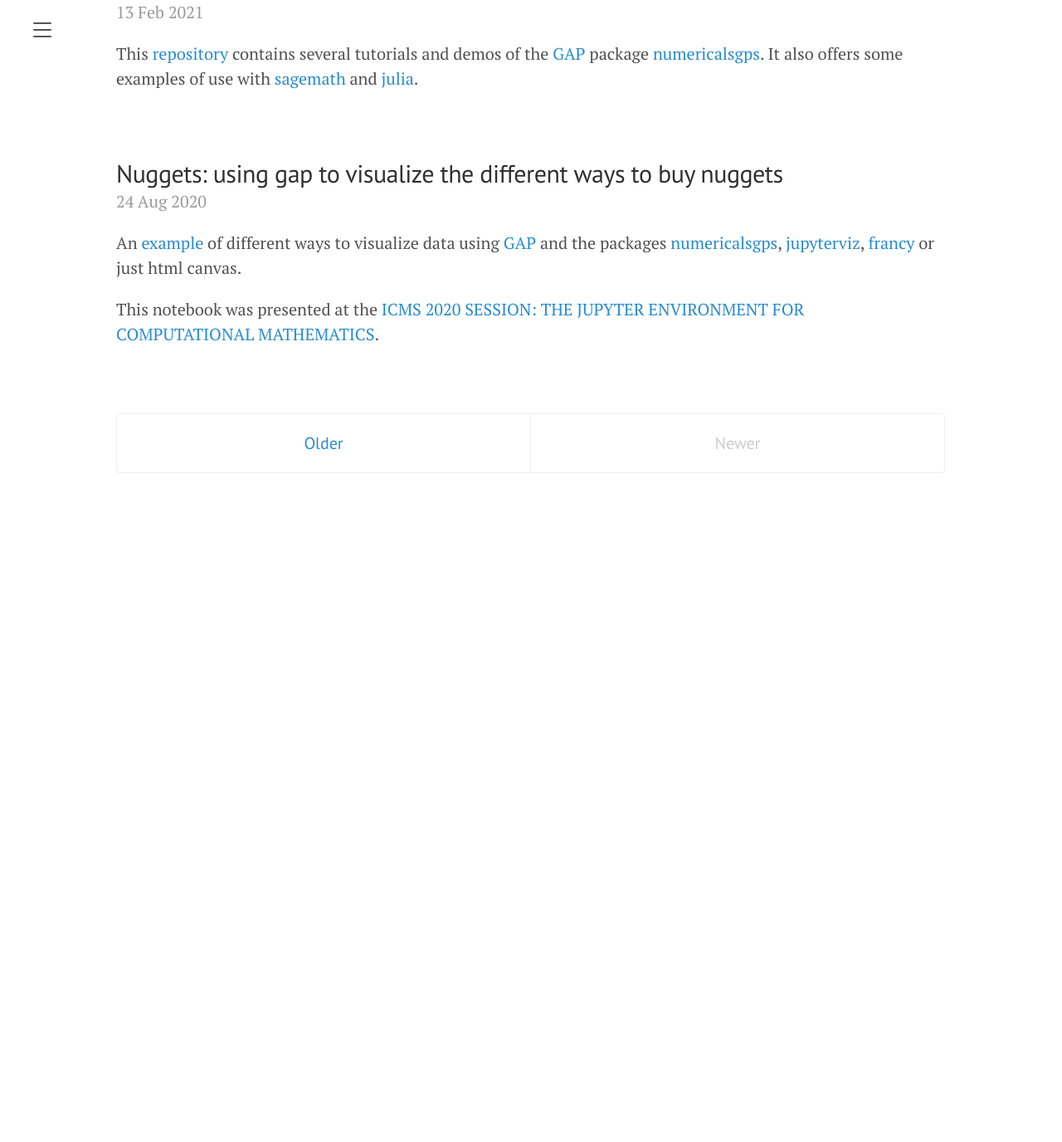
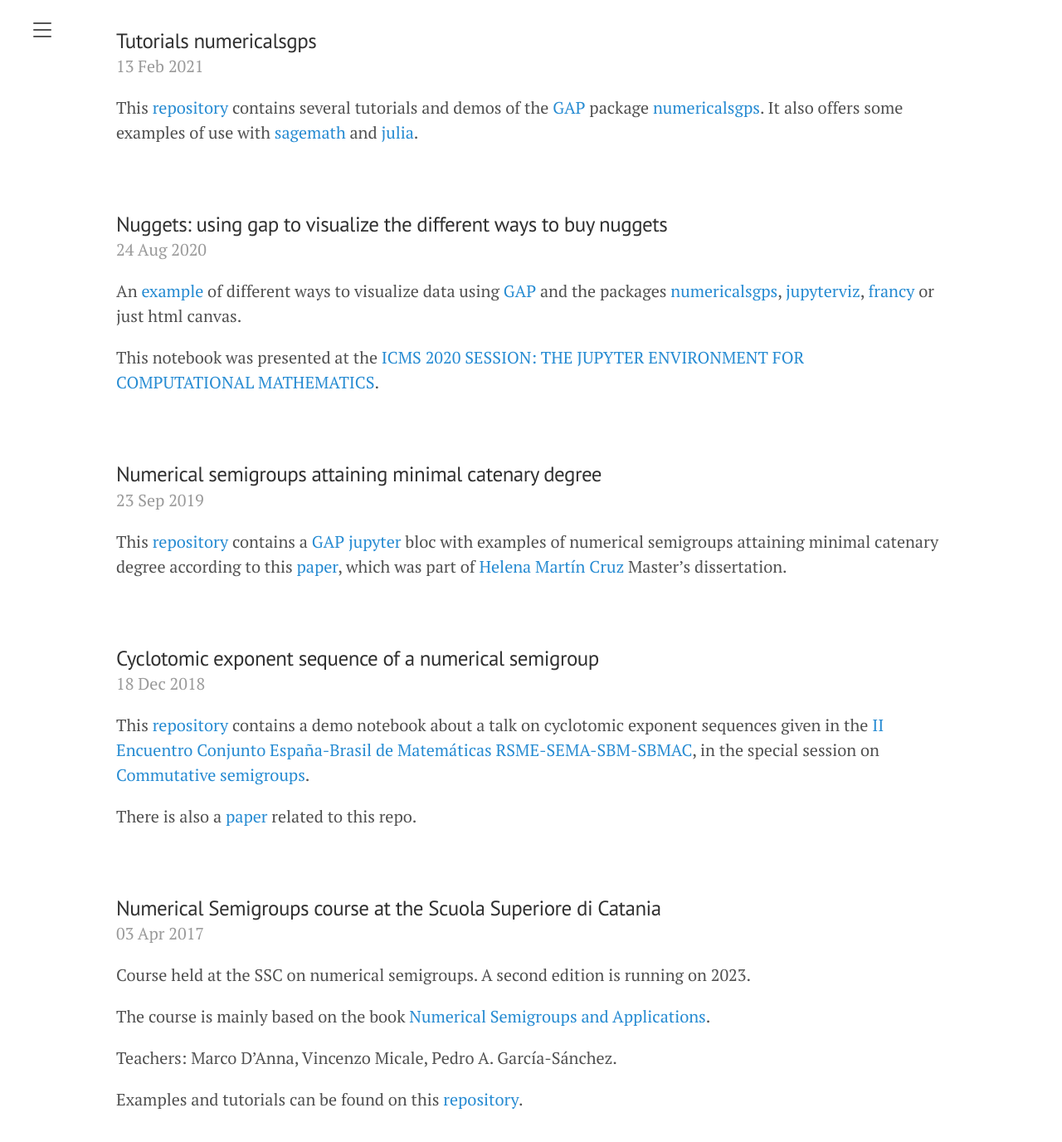
Before and after one commit to numerical-semigroups/numerical-semigroups.github.io, a Jekyll site: the page built from index.html, in a window 1280 px wide and 1400 px high, scrolled down 1026 px. Shown: the top 1376 px of the window at 83% size. Built offline with Jekyll 4.4.1, drawn with Linux system fonts in a browser that asks for light colours; the list of posts is cut into pages by our own code; before the commit the page ends 1656 px from its top, so only the background shows below that; some of the changed text lies outside the part shown.

Commit message:
single page blog; added two mini-courses

```diff
--- a/_config.yml
+++ b/_config.yml
@@ -4,7 +4,7 @@ tagline:             'A place for numerical semigroups'
 description:         'A web resource for numericasgps tutorials and examples'
 url:                 https://numerical-semigroups.github.io
 baseurl:             ''
-paginate:            5
+paginate:            15
 permalink:           pretty
 
 # About/contact
--- /dev/null
+++ b/_posts/2006-03-22-porto-course.md
@@ -0,0 +1,6 @@
+---
+layout: post
+title: Mini-course at CMUP
+---
+
+A three-day [mini course](https://numerical-semigroups.github.io/mini-course-porto/) held at the [CMUP](https://www.cmup.pt/) Univeristy of Porto. Its contents are rendered using {[MyST](https://mystmd.org/)}.
--- /dev/null
+++ b/_posts/2008-07-02-jarandilla-course.md
@@ -0,0 +1,6 @@
+---
+layout: post
+title: Mini-course at Jarandilla de la Vera
+---
+
+[Mini course](https://numerical-semigroups.github.io/mini-curso-jarandilla/) held at the marvelous residence of the Univeristy of Extremadura in Jarandilla de la Vera. It consists of three basic lectures on numerical semigroups ([quarto](https://quarto.org/) layout).
--- /dev/null
+++ b/_posts/2023-11-26-ideal-class-monoid.md
@@ -0,0 +1,10 @@
+---
+layout: post
+title: Ideal Class Monoid of a Numerical Semigroup
+---
+
+In this [repository](https://github.com/numerical-semigroups/ideal-class-monoid) we present the tools needed to develop the examples in the papers
+  - L. Casabella, M. D'Anna, P. A. García-Sánchez, Apéry sets and the ideal class monoid of a numerical semigroup, [Mediterr. J. Math. 21:7 (2024)](https://link.springer.com/article/10.1007/s00009-023-02550-8); [arxiv.org/2302.09647](https://arxiv.org/abs/2302.09647)
+  - P. A. García-Sánchez, The isomorphism problem for ideal class monoids of numerical semigroups (to appear in Semigroup Forum), [arXiv:2311.15265](https://arxiv.org/abs/2311.15265).
+
+The notebook [ideal-class-monoid](https://github.com/numerical-semigroups/ideal-class-monoid/blob/main/class-monoid.ipynb) contains the necessary code (written using the [GAP](https://www.gap-system.org/) package [numericalsgps](https://gap-packages.github.io/numericalsgps/)), together with some examples extracted from the first paper. The notebook [isomorphism-ideal-class-monoid](https://github.com/numerical-semigroups/ideal-class-monoid/blob/main/isomorphism-ideal-class-monoid.ipynb) contains examples for the second manuscript.
--- a/index.html
+++ b/index.html
@@ -4,13 +4,13 @@ title: Home
 ---
 
 <div class="posts">
-  {% for post in paginator.posts %}
+  {% for post in site.posts %}
   <div class="post">
-    <h2 class="post-title">
+    <h3 class="post-title">
       <a href="{{ post.url | absolute_url }}">
         {{ post.title }}
       </a>
-    </h2>
+    </h3>
 
     <span class="post-date">{{ post.date | date_to_string }}</span>
 
@@ -19,6 +19,7 @@ title: Home
   {% endfor %}
 </div>
 
+<!--
 <div class="pagination">
   {% if paginator.next_page %}
     <a class="pagination-item older" href="{{ paginator.next_page_path | absolute_url }}">Older</a>
@@ -35,3 +36,4 @@ title: Home
     <span class="pagination-item newer">Newer</span>
   {% endif %}
 </div>
+-->
```
Also changed, not shown: _posts/2023-02-23-ideal-class-monoid.md (deleted, +0 -9 lines), _posts/2023-05-31-Lshapes.md (+1 -1 lines).
